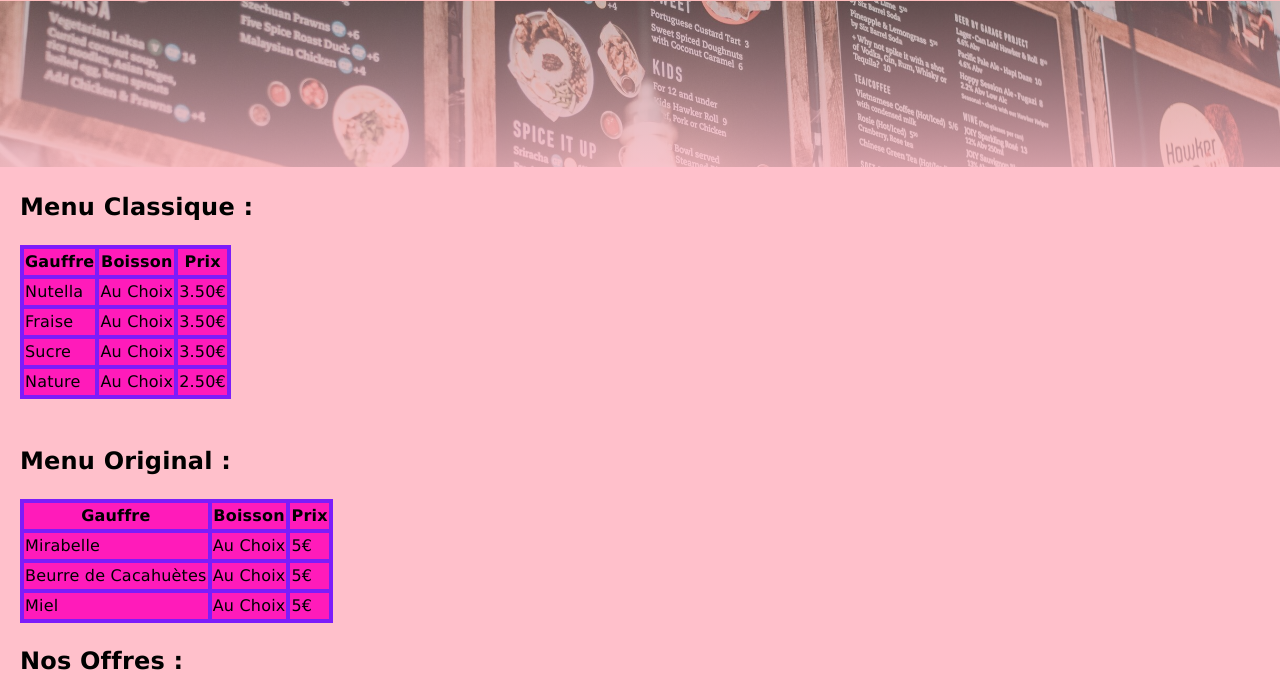
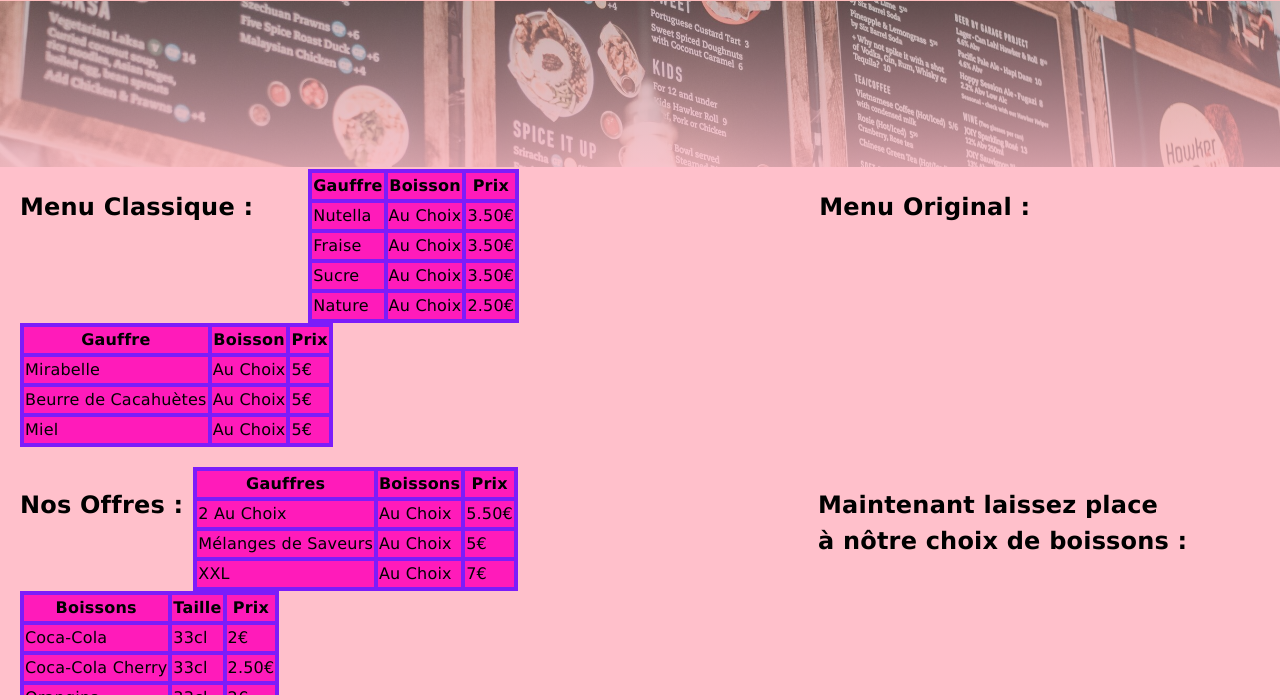
Before and after one commit to Thoomab/Entrainement-Web, a plain HTML site: page gauffres/code gauffres/menu.html in a window 1280 px wide. Shown: the part 83-778 px from the top of the page. Drawn offline with Linux system fonts and the light colour scheme.

Commit message:
style.css

```diff
--- a/gauffres/code gauffres/style.css
+++ b/gauffres/code gauffres/style.css
@@ -28,8 +28,8 @@ body{
 }
 
 .header-contact{
-    background: linear-gradient(to bottom, #5251513d, rgba(255, 192, 203, 0.808)), center bottom / cover url("../img/avis.jpg") fixed;
-    height: 250px;
+    background: linear-gradient(to bottom, #5251513d, rgba(255, 192, 203, 0.808)), center top / cover url("../img/avis.jpg") fixed;
+    height: 400px;
     width: auto;
 }
 
@@ -92,6 +92,43 @@ body{
     text-align: justify;
 }
 
+.table{
+    display: flex;
+    flex-wrap: wrap;
+}
+
+.main-menu-un{
+    display: flex;
+    flex-direction: row;
+    margin-bottom: 20px;
+}
+
+.main-menu-deux{
+    display: flex;
+}
+
+.boissons-title{
+    margin-left: 300px;
+    margin-right: 10px;
+}
+
+.offres-title{
+    margin-right: 10px;
+}
+
+.classique-title{
+    margin-right: 55px;
+}
+
+.original-title{
+    margin-left: 300px;
+    margin-right: 118px;
+}
+
+.menu-text a{
+    color: rgba(255, 27, 187, 0.918);;
+}
+
  .footer{
     background-color: rgba(255, 0, 128, 0.884);
     padding: 10px 20px;
```
